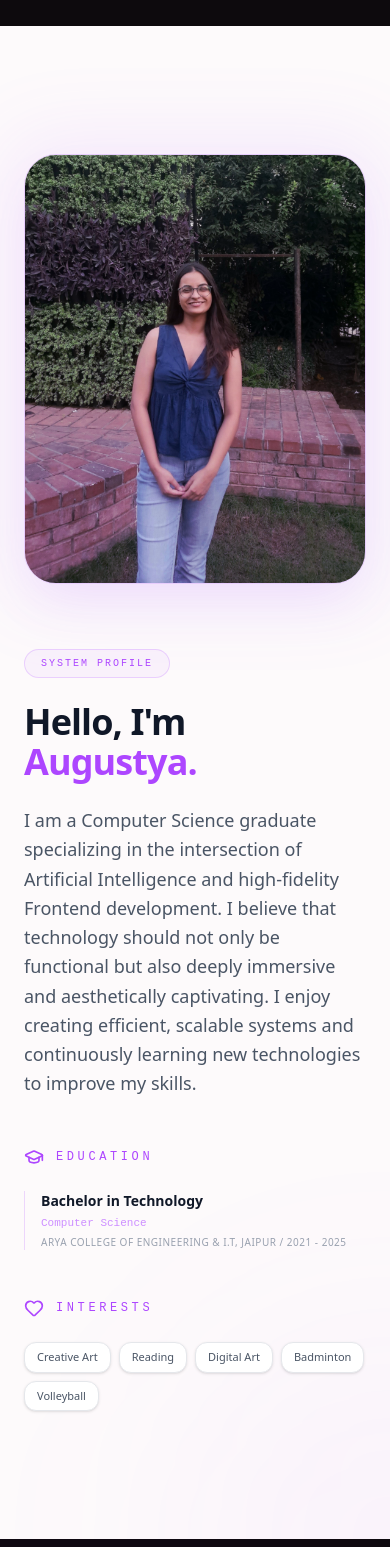
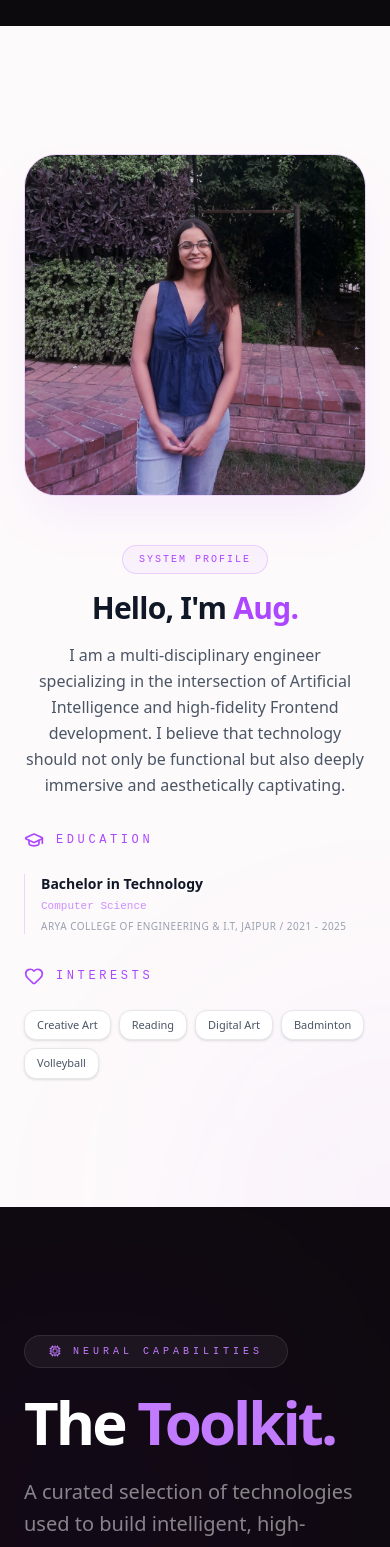
Before and after one commit to Augustya19/Portfolio-sde, a React (Vite) app: page / in a window 390 px wide. Shown: the part 1240-2787 px from the top of the page. Built offline with nearby package versions, Linux system fonts and the light colour scheme.

Commit message:
Refactor About component for improved layout and styling
Updated layout and styling in About component, adjusted text and image properties for better responsiveness.

```diff
--- a/src/components/About.tsx
+++ b/src/components/About.tsx
@@ -24,20 +24,20 @@ export default function About() {
   return (
     <section id="about" className="py-32 bg-[#fdfafb] dark:bg-[#080508] relative overflow-hidden transition-colors duration-500">
       <div className="max-w-6xl mx-auto px-6 relative z-10">
-        <div className="grid grid-cols-1 lg:grid-cols-2 gap-16 items-center">
+        <div className="grid grid-cols-1 lg:grid-cols-2 gap-12 lg:gap-16 items-center">
           {/* Image Side */}
           <motion.div
             initial={{ opacity: 0, x: -50 }}
             whileInView={{ opacity: 1, x: 0 }}
             viewport={{ once: true }}
             transition={{ duration: 0.8 }}
-            className="relative group w-fit mx-auto lg:mx-0"
+            className="relative group w-full max-w-md mx-auto lg:mx-0"
           >
-            <div className="absolute -inset-4 bg-gradient-to-br from-purple-500/20 to-violet-500/20 rounded-[2rem] blur-2xl group-hover:opacity-100 transition-opacity opacity-50" />
-            <div className="relative rounded-[2rem] overflow-hidden border border-purple-500/20 shadow-2xl shadow-purple-500/10">
+            {/* <div className="absolute -inset-4 bg-gradient-to-br from-purple-500/20 to-violet-500/20 rounded-[2rem] blur-2xl group-hover:opacity-100 transition-opacity opacity-50" /> */}
+            <div className="relative rounded-[2rem] overflow-hidden border border-purple-500/20 shadow-2xl shadow-purple-500/10 aspect-square">
               <img
                 src="/aug.jpg"
-                className="w-full h-auto max-h-[500px] object-cover transition-all duration-700 hover:scale-105"
+                className="w-full h-full object-cover transition-all duration-700 hover:scale-105"
                 referrerPolicy="no-referrer"
               />
               <div className="absolute inset-0 bg-gradient-to-t from-purple-900/40 to-transparent mix-blend-overlay" />
@@ -45,8 +45,8 @@ export default function About() {
           </motion.div>
 
           {/* Content Side */}
-          <div className="space-y-12">
-            <div className="space-y-6">
+          <div className="space-y-8 lg:space-y-12 text-center lg:text-left">
+            <div className="space-y-4 lg:space-y-6">
               <motion.div
                 initial={{ opacity: 0, y: 20 }}
                 whileInView={{ opacity: 1, y: 0 }}
@@ -60,24 +60,22 @@ export default function About() {
                 whileInView={{ opacity: 1, y: 0 }}
                 viewport={{ once: true }}
                 transition={{ delay: 0.1 }}
-                className="text-4xl md:text-5xl font-bold text-gray-900 dark:text-white tracking-tight"
+                className="text-3xl sm:text-4xl md:text-5xl font-bold text-gray-900 dark:text-white tracking-tight"
               >
-                Hello, I'm <span className="text-purple-500 dark:text-purple-400">Augustya.</span>
+                Hello, I'm <span className="text-purple-500 dark:text-purple-400">Aug.</span>
               </motion.h2>
               <motion.p
                 initial={{ opacity: 0, y: 20 }}
                 whileInView={{ opacity: 1, y: 0 }}
                 viewport={{ once: true }}
                 transition={{ delay: 0.2 }}
-                className="text-gray-600 dark:text-white/60 text-lg font-light leading-relaxed"
+                className="text-gray-600 dark:text-white/60 text-base sm:text-lg font-light leading-relaxed"
               >
-                I am a Computer Science graduate specializing in the intersection of Artificial Intelligence and high-fidelity Frontend development. I believe that technology should not only be functional but also deeply immersive and aesthetically captivating.
-
-                 I enjoy creating efficient, scalable systems and continuously learning new technologies to improve my skills.
+                I am a multi-disciplinary engineer specializing in the intersection of Artificial Intelligence and high-fidelity Frontend development. I believe that technology should not only be functional but also deeply immersive and aesthetically captivating.
               </motion.p>
             </div>
 
-            <div className="grid grid-cols-1 md:grid-cols-2 gap-12">
+            <div className="grid grid-cols-1 sm:grid-cols-2 gap-8 lg:gap-12 text-left">
               {/* Education */}
               <motion.div
                 initial={{ opacity: 0, y: 20 }}
```
